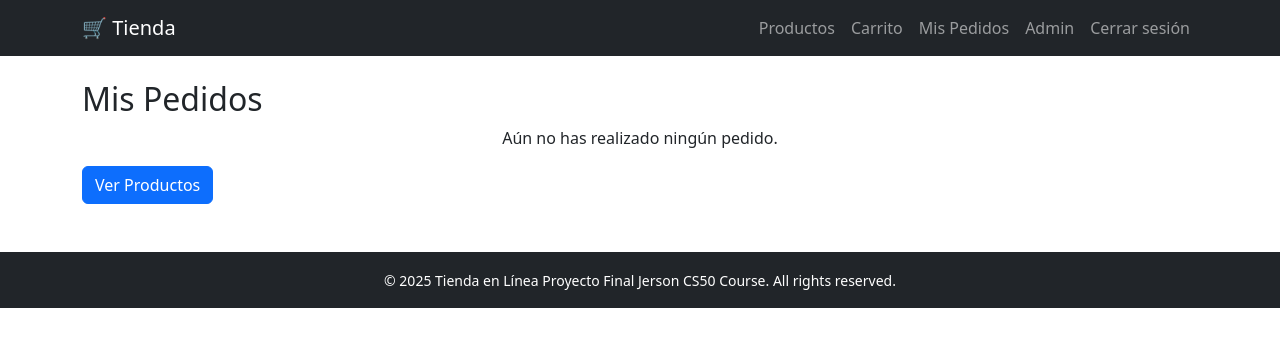
After one commit to jporrasr97/CS50_final_jerson, a Flask app: page /pedidos in a window 1280 px wide. The commit adds this page. Shown: the top 347 px of the page. Run offline with Flask 3, Linux system fonts and the light colour scheme; a user stored in the database is signed in; data comes from the database, SQL or seed files in the repository; both versions use the stored data as it was after the commit.

Commit message:
Preparando release 2.0

```diff
--- a/app.py
+++ b/app.py
@@ -8,6 +8,12 @@ from routes.productos import productos_bp
 from routes.carrito import carrito_bp
 from routes.admin import admin_bp
 from extensions import mail  # NUEVO: instancia de Flask-Mail
+
+try:
+    from dotenv import load_dotenv
+    load_dotenv()
+except Exception:
+    pass
 
 login_manager = LoginManager()
 
@@ -29,12 +35,12 @@ def create_app():
     app.config.update(
         MAIL_SERVER=os.getenv('MAIL_SERVER', 'smtp.gmail.com'),
         MAIL_PORT=int(os.getenv('MAIL_PORT', 587)),
-        MAIL_USE_TLS=os.getenv('MAIL_USE_TLS', 'true').lower() in ('true', '1', 'yes'),
-        MAIL_USERNAME=os.getenv('MAIL_USERNAME', 'jersonprs31@gmail.com'),
-        MAIL_PASSWORD=os.getenv('MAIL_PASSWORD'),  # contraseña de aplicación de Gmail
-        MAIL_DEFAULT_SENDER=os.getenv('MAIL_DEFAULT_SENDER', os.getenv('MAIL_USERNAME', 'jersonprs31@gmail.com')),
-        # Opcional en desarrollo: suprime envío si no tienes credenciales
-        # MAIL_SUPPRESS_SEND=os.getenv('MAIL_PASSWORD') is None
+        MAIL_USE_TLS=os.getenv('MAIL_USE_TLS', 'true').lower() in ('true', '1', 'yes', 'y', 'on'),
+        MAIL_USERNAME=os.getenv('MAIL_USERNAME'),           # sin default sensible
+        MAIL_PASSWORD=os.getenv('MAIL_PASSWORD'),
+        MAIL_DEFAULT_SENDER=os.getenv('MAIL_DEFAULT_SENDER') or os.getenv('MAIL_USERNAME'),
+        # Opcional: no intentar enviar si faltan credenciales (útil en dev)
+        MAIL_SUPPRESS_SEND=not (os.getenv('MAIL_USERNAME') and os.getenv('MAIL_PASSWORD')),
     )
 
     # Inicializar extensiones
--- a/requirements.txt
+++ b/requirements.txt
@@ -2,3 +2,4 @@ flask
 flask_sqlalchemy
 flask_login
 flask_mail
+python-dotenv
--- a/routes/auth.py
+++ b/routes/auth.py
@@ -25,7 +25,10 @@ def registro():
         email = request.form['email']
         password = generate_password_hash(request.form['password'])
 
-        nuevo_usuario = Usuario(nombre=nombre, email=email, password=password)
+        # Si es el primer usuario, hacerlo admin
+        rol = 'admin' if Usuario.query.count() == 0 else 'cliente'
+
+        nuevo_usuario = Usuario(nombre=nombre, email=email, password=password, rol=rol)
         db.session.add(nuevo_usuario)
         db.session.commit()
 
--- a/routes/carrito.py
+++ b/routes/carrito.py
@@ -1,6 +1,7 @@
 # routes/carrito.py
 from flask import Blueprint, render_template, session, redirect, url_for, flash, request, current_app
-from models.models import Producto
+from flask_login import current_user, login_required
+from models.models import db, Producto, Pedido, OrderItem
 from flask_mail import Message
 from extensions import mail  # ver paso 2
 
@@ -38,6 +39,27 @@ def agregar_al_carrito(id):
     session.modified = True
     return redirect(url_for('carrito.ver_carrito'))
 
+@carrito_bp.route('/aumentar/<int:id>')
+def aumentar_cantidad(id):
+    init_carrito()
+    for item in session["carrito"]:
+        if item['id'] == id:
+            item['cantidad'] += 1
+            break
+    session.modified = True
+    return redirect(url_for('carrito.ver_carrito'))
+
+@carrito_bp.route('/disminuir/<int:id>')
+def disminuir_cantidad(id):
+    init_carrito()
+    for item in session["carrito"]:
+        if item['id'] == id:
+            if item['cantidad'] > 1:
+                item['cantidad'] -= 1
+            break
+    session.modified = True
+    return redirect(url_for('carrito.ver_carrito'))
+
 @carrito_bp.route('/eliminar/<int:id>')
 def eliminar_del_carrito(id):
     init_carrito()
@@ -46,6 +68,12 @@ def eliminar_del_carrito(id):
     return redirect(url_for('carrito.ver_carrito'))
 
 # ACEPTA GET y POST para evitar "Method Not Allowed" y enviar el pedido por correo
+@carrito_bp.route('/pedidos')
+@login_required
+def ver_pedidos():
+    pedidos = Pedido.query.filter_by(usuario_id=current_user.id).order_by(Pedido.fecha.desc()).all()
+    return render_template('pedidos.html', pedidos=pedidos)
+
 @carrito_bp.route('/checkout', methods=['GET', 'POST'])
 def checkout():
     init_carrito()
@@ -61,6 +89,7 @@ def checkout():
     # POST: Confirmar pedido
     direccion = request.form.get('direccion', '').strip()
     telefono = request.form.get('telefono', '').strip()
+    email_cliente = request.form.get('email', '').strip() if not current_user.is_authenticated else current_user.email
 
     errores = []
     if not carrito:
@@ -69,6 +98,8 @@ def checkout():
         errores.append("La dirección de envío es obligatoria.")
     if not telefono:
         errores.append("El número de teléfono es obligatorio.")
+    if not current_user.is_authenticated and not email_cliente:
+        errores.append("El correo electrónico es obligatorio para visitantes.")
     # Validación básica de teléfono (al menos 8 dígitos)
     if telefono and sum(c.isdigit() for c in telefono) < 8:
         errores.append("El número de teléfono parece inválido.")
@@ -78,8 +109,30 @@ def checkout():
     if errores:
         for e in errores:
             flash(e)
-        return render_template('checkout.html', carrito=carrito, total=total,
-                               direccion=direccion, telefono=telefono), 400
+        return render_template('carrito.html', carrito=carrito, total=total,
+                               direccion=direccion, telefono=telefono, email=email_cliente), 400
+
+    # Guardar pedido en BD
+    nuevo_pedido = Pedido(
+        usuario_id=current_user.id if current_user.is_authenticated else None,
+        email_cliente=email_cliente if not current_user.is_authenticated else None,
+        total=total
+    )
+    db.session.add(nuevo_pedido)
+    db.session.flush()  # Para obtener el ID del pedido
+
+    # Guardar items del pedido
+    for item in carrito:
+        producto = Producto.query.get(item['id'])
+        order_item = OrderItem(
+            pedido_id=nuevo_pedido.id,
+            producto_id=item['id'],
+            cantidad=item['cantidad'],
+            precio_unitario=item['precio']
+        )
+        db.session.add(order_item)
+
+    db.session.commit()
 
     # Construir el correo
     subject = "Nuevo pedido - Tienda en Línea"
@@ -91,7 +144,8 @@ def checkout():
     text_body = (
         f"Nuevo pedido:\n\n"
         f"Dirección de envío: {direccion}\n"
-        f"Teléfono: {telefono}\n\n"
+        f"Teléfono: {telefono}\n"
+        f"Email cliente: {email_cliente}\n\n"
         f"Productos:\n{texto_items}\n\n"
         f"Total: Q{total}\n"
     )
@@ -104,7 +158,8 @@ def checkout():
     html_body = f"""
     <h3>Nuevo pedido</h3>
     <p><strong>Dirección de envío:</strong> {direccion}<br>
-       <strong>Teléfono:</strong> {telefono}</p>
+       <strong>Teléfono:</strong> {telefono}<br>
+       <strong>Email cliente:</strong> {email_cliente}</p>
     <table border="1" cellpadding="6" cellspacing="0">
       <thead>
         <tr><th>Producto</th><th>Cantidad</th><th>Precio</th><th>Subtotal</th></tr>
@@ -131,5 +186,5 @@ def checkout():
     except Exception as e:
         current_app.logger.exception("Error enviando correo de pedido")
         flash("No pudimos enviar el correo del pedido. Intenta más tarde.")
-        return render_template('checkout.html', carrito=carrito, total=total,
-                               direccion=direccion, telefono=telefono), 500
+        return render_template('carrito.html', carrito=carrito, total=total,
+                               direccion=direccion, telefono=telefono, email=email_cliente), 500
--- a/templates/base.html
+++ b/templates/base.html
@@ -23,6 +23,7 @@
         <li class="nav-item"><a class="nav-link" href="{{ url_for('carrito.ver_carrito') }}">Carrito</a></li>
 
         {% if current_user is defined and current_user.is_authenticated %}
+          <li class="nav-item"><a class="nav-link" href="{{ url_for('carrito.ver_pedidos') }}">Mis Pedidos</a></li>
           {% if (current_user.rol|default('')) == 'admin' %}
             <!-- Usa una ruta fija para evitar BuildError si no existe el endpoint -->
             <li class="nav-item"><a class="nav-link" href="/admin">Admin</a></li>
--- /dev/null
+++ b/templates/pedidos.html
@@ -0,0 +1,37 @@
+{% extends "base.html" %}
+{% block title %}Mis Pedidos{% endblock %}
+
+{% block content %}
+<h2>Mis Pedidos</h2>
+
+{% if pedidos %}
+  <div class="row">
+    {% for pedido in pedidos %}
+      <div class="col-md-6 mb-4">
+        <div class="card">
+          <div class="card-header">
+            <h5 class="card-title mb-0">Pedido #{{ pedido.id }}</h5>
+            <small class="text-muted">{{ pedido.fecha.strftime('%d/%m/%Y %H:%M') }}</small>
+          </div>
+          <div class="card-body">
+            <p><strong>Estado:</strong> {{ pedido.estado }}</p>
+            <p><strong>Total:</strong> Q{{ pedido.total }}</p>
+            <h6>Productos:</h6>
+            <ul class="list-group list-group-flush">
+              {% for item in pedido.items %}
+                <li class="list-group-item d-flex justify-content-between">
+                  <div>{{ item.producto.nombre }} x{{ item.cantidad }}</div>
+                  <div>Q{{ item.precio_unitario * item.cantidad }}</div>
+                </li>
+              {% endfor %}
+            </ul>
+          </div>
+        </div>
+      </div>
+    {% endfor %}
+  </div>
+{% else %}
+  <p class="text-center">Aún no has realizado ningún pedido.</p>
+  <a href="{{ url_for('productos.listar_productos') }}" class="btn btn-primary">Ver Productos</a>
+{% endif %}
+{% endblock %}
```
Also changed, not shown: routes/productos.py (+11 -5 lines), templates/carrito.html (+21 -2 lines), templates/productos.html (+31 -9 lines), instance/tienda.db, static/img/2.PNG (added), static/img/3.PNG (added).
